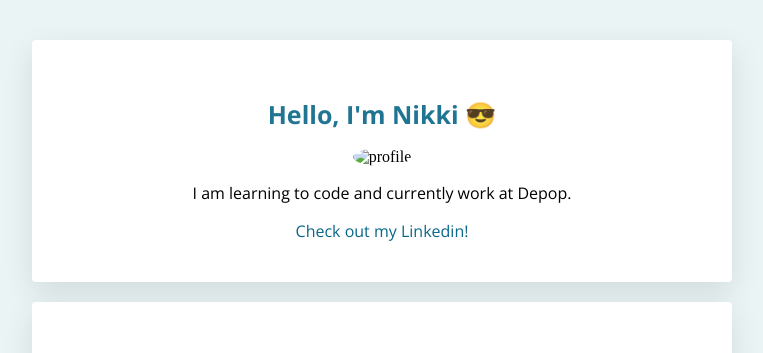
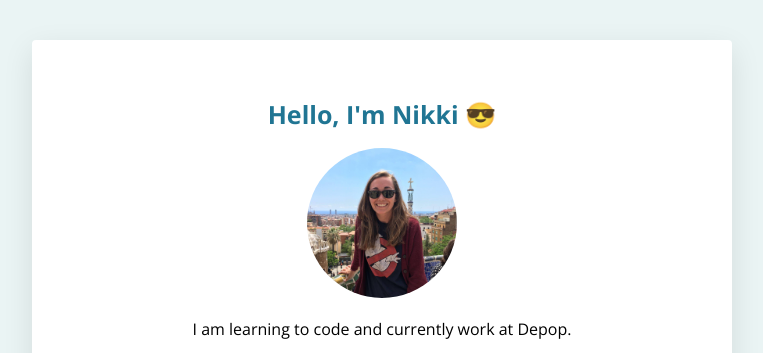
Before and after one commit to boothnation/profile, a plain HTML site: page index.html in a window 1280 px wide. Shown: the top 353 px of the page, without its empty margins (258-1021 px from the left). Drawn offline with nearby package versions, Linux system fonts and the light colour scheme; the site is published under a folder, as on GitHub Pages, so addresses that start at the root find nothing.

Commit message:
updated profile pic.

```diff
--- a/index.html
+++ b/index.html
@@ -13,7 +13,7 @@
       <div class="card-white">
         <h1>Hello, I'm Nikki 😎</h1>
 
-       <img src="/images/profile_pic.jpg" id="profile" width="150px" alt="profile">
+       <img src="images/profile_pic.jpg" id="profile" width="150px" alt="profile">
 
        <p>I am learning to code and currently work at Depop.</p>
 
```
